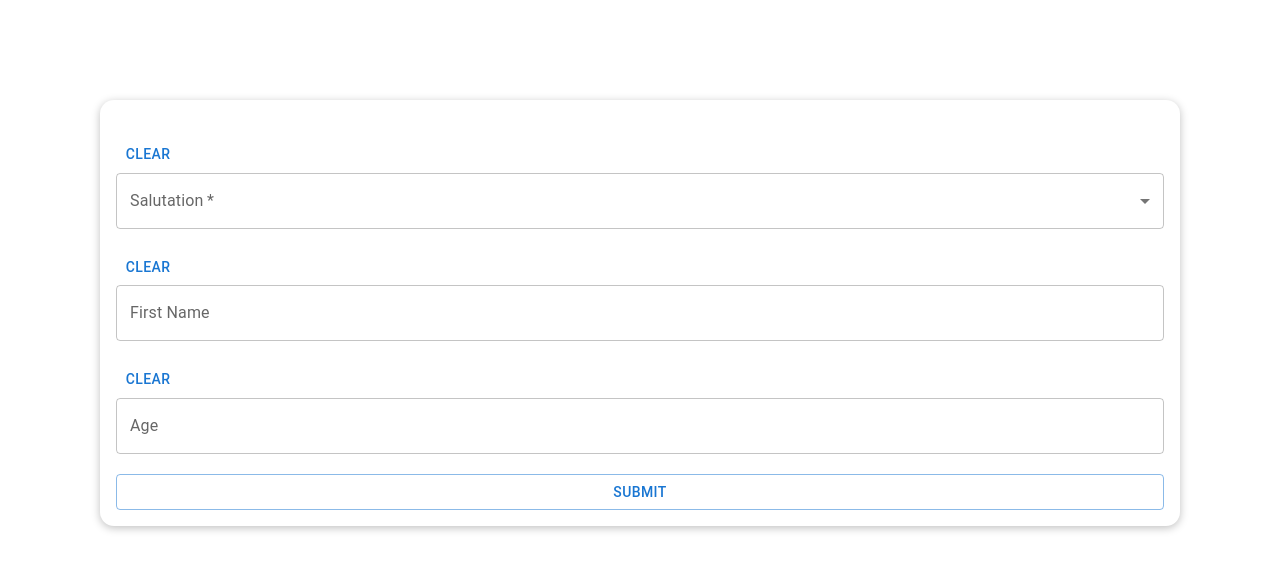
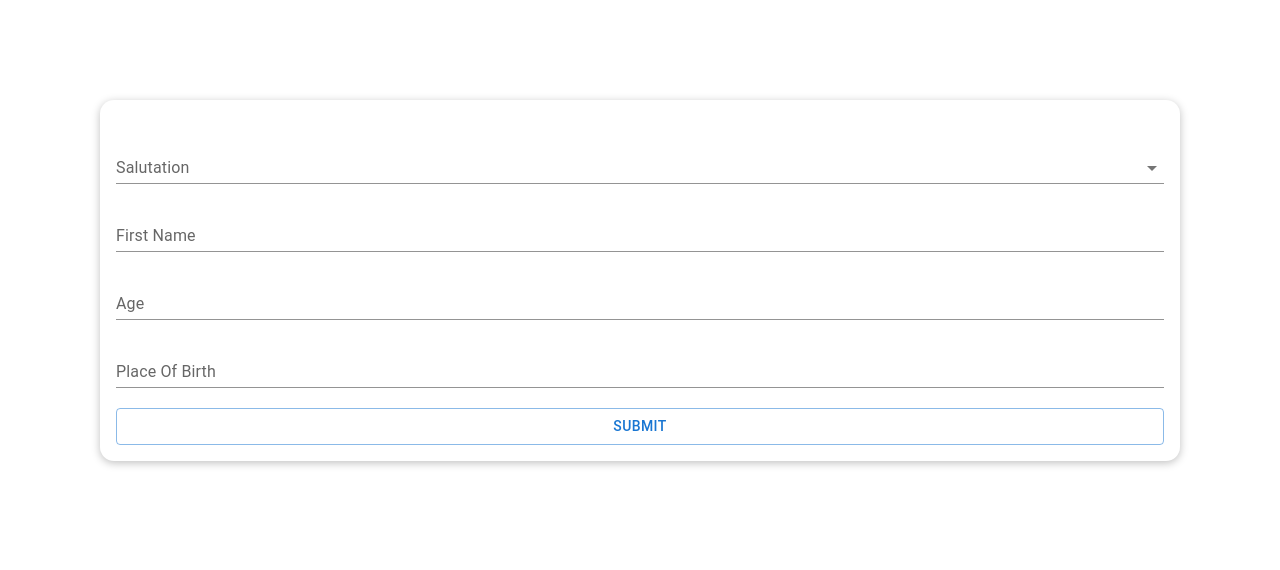
Before and after one commit to ShahzaibIbrahim/dynamic-forms, a React (Create React App) app: page / in a window 1280 px wide. Shown: the top 570 px of the page. Built offline with nearby package versions, Linux system fonts and the light colour scheme.

Commit message:
Adding Drop Down New Type

```diff
--- a/package.json
+++ b/package.json
@@ -5,6 +5,7 @@
   "dependencies": {
     "@emotion/react": "^11.9.0",
     "@emotion/styled": "^11.8.1",
+    "@mui/icons-material": "^5.6.2",
     "@mui/material": "^5.6.2",
     "@testing-library/jest-dom": "^5.16.4",
     "@testing-library/react": "^13.1.1",
--- a/src/App.js
+++ b/src/App.js
@@ -1,11 +1,9 @@
 import "./App.css";
-import Form from "./components/UI/Forms/Form";
+import DemoForm from "./pages/Demo/DemoForm";
 
 function App() {
   return (
-    <div className="container">
-      <Form />
-    </div>
+    <DemoForm/>
   );
 }
 
--- a/src/components/UI/Controls/Field.js
+++ b/src/components/UI/Controls/Field.js
@@ -1,5 +1,6 @@
 import { useRef } from "react";
-import { TextField, MenuItem, Button } from "@mui/material";
+import { TextField, Autocomplete, InputAdornment, IconButton } from "@mui/material";
+import ClearIcon from '@mui/icons-material/Clear';
 
 const Field = (props) => {
   const inputValue = useRef(null);
@@ -27,28 +28,40 @@ const Field = (props) => {
             value={value || ""}
             onChange={fieldChangeHandler}
             fullWidth
+            variant="standard"
             required={required}
+            InputProps={{
+              endAdornment:
+                value && value.trim().length > 0 ? (
+                  <InputAdornment position="end">
+                    <IconButton onClick={clearHandler} id="text-clear-btn-id">
+                      <ClearIcon id="text-clear-icon-id" />
+                    </IconButton>
+                  </InputAdornment>
+                ) : (
+                  ""
+                ),
+            }}
           />
         );
         case "DDL":
+          const currentValue = value? options.find((option) => option.value === value) : null;
           return (
-          <TextField
+            <Autocomplete
+              options={options}
               id={id}
-            select
-            type={type}
-            label={label}
-            inputRef={inputValue}
-            value={value || ""}
-            onChange={fieldChangeHandler}
+              clearOnEscape
+              getOptionLabel={(option) => option.label}
+              value={currentValue}
+              onChange={(event, newValue) => {
+                handleChange(id, newValue? newValue.value : '');
+              }}
               fullWidth
               required={required}
-          >
-            {options.map((option) => (
-              <MenuItem key={option.value} value={option.value}>
-                {option.label}
-              </MenuItem>
-            ))}
-          </TextField>
+              renderInput={(params) => (
+                <TextField {...params} label={label} variant="standard" />
+              )}
+            />
           );
       default:
         return <p>Invalid Input Type</p>;
@@ -57,7 +70,6 @@ const Field = (props) => {
 
   return (
     <div style={{ marginTop: 20 }}>
-      <Button onClick={clearHandler}>Clear</Button>
       {getInput()}
     </div>
   );
--- a/src/components/UI/Forms/Form.js
+++ b/src/components/UI/Forms/Form.js
@@ -3,32 +3,8 @@ import Field from "../Controls/Field";
 import Card from "../Controls/Card";
 import { Button } from "@mui/material";
 
-const formData = [
-  { id: "salutation", label: "Salutation", ctrlType: "DDL", required: true, options: [{label: 'Mr', value: '01'},  {label: 'Mrs', value:'02'}] },
-  {
-    id: "firstName",
-    label: "First Name",
-    ctrlType: "TXT",
-    type: "text",
-    validations: {
-      requiredOn: {
-        fieldId: 'age',
-        operator: '>',
-        value: '18'
-      },
-    },
-  },
-  { id: "age", label: "Age", ctrlType: "TXT", type: "number", validations: {
-      requiredOn: {
-        fieldId: 'salutation',
-        value: '02'
-      },
-    }
-  }
-];
-
 const Form = (props) => {
-  const [fieldList, setFieldList] = useState(formData);
+  const [fieldList, setFieldList] = useState(props.formData);
 
   const submitFormHandler = (event) => {
     event.preventDefault();
@@ -45,7 +21,6 @@ const Form = (props) => {
 
   const fieldChangeHanlder = (id, value) => {
     const changeFieldIndex = fieldList.findIndex((x) => x.id === id);
-
     let updatedFieldList = [...fieldList];
     updatedFieldList[changeFieldIndex].value = value;
 
--- /dev/null
+++ b/src/data/Form.json
@@ -0,0 +1,49 @@
+[
+    {
+      "id": "salutation",
+      "label": "Salutation",
+      "ctrlType": "DDL",
+      "required": true,
+      "options": [
+        {
+          "label": "Mr",
+          "value": "01"
+        },
+        {
+          "label": "Mrs",
+          "value": "02"
+        }
+      ]
+    },
+    {
+      "id": "firstName",
+      "label": "First Name",
+      "ctrlType": "TXT",
+      "type": "text",
+      "validations": {
+        "requiredOn": {
+          "fieldId": "age",
+          "operator": ">",
+          "value": "18"
+        }
+      }
+    },
+    {
+      "id": "age",
+      "label": "Age",
+      "ctrlType": "TXT",
+      "type": "number",
+      "validations": {
+        "requiredOn": {
+          "fieldId": "salutation",
+          "value": "02"
+        }
+      }
+    },
+    {
+      "id": "pob",
+      "label": "Place Of Birth",
+      "ctrlType": "TXT",
+      "type": "text"
+    }
+  ]
--- /dev/null
+++ b/src/pages/Demo/DemoForm.js
@@ -0,0 +1,12 @@
+import Form from "../../components/UI/Forms/Form";
+import formData from '../../data/Form.json';
+
+const DemoForm = () => {
+  return (
+    <div className="container">
+      <Form formData={formData}/>
+    </div>
+  );
+};
+
+export default DemoForm;
```
Also changed, not shown: 1 other file (tests, documents, lock files or other folders). Lines whose indentation alone changed are shown as unchanged.
